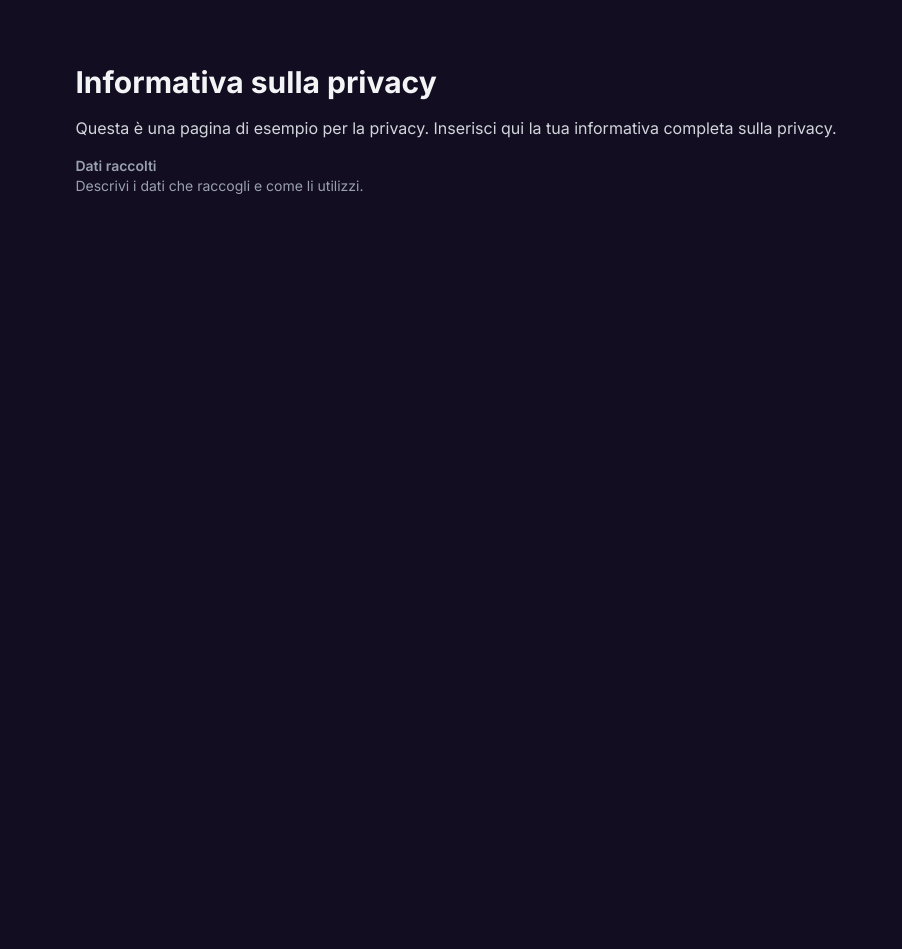
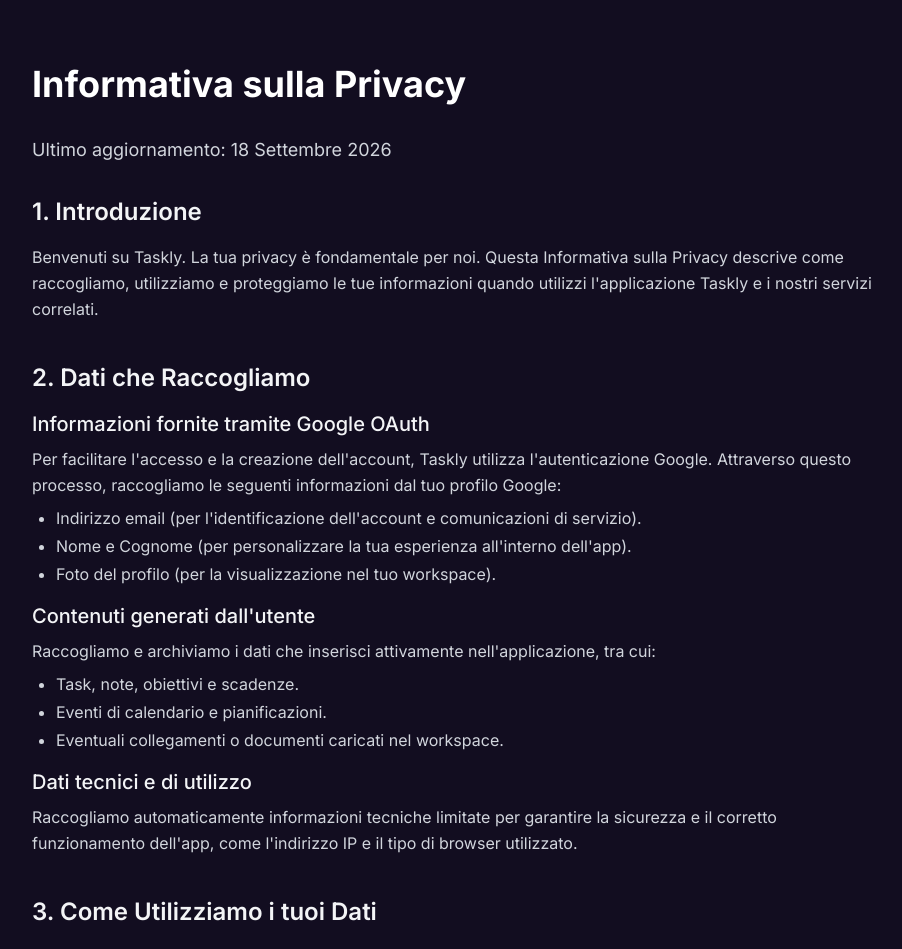
Before and after one commit to gabrieleforestieri0912-lab/Taskly, a Next.js app: page /privacy in a window 1280 px wide. Shown: the top 949 px of the page, without its empty margins (184-1086 px from the left). Before the commit the page ends 800 px from the top, so only its background shows below. Built offline with nearby package versions, Linux system fonts and the light colour scheme; no server answers.

Commit message:
Update landing page hero and privacy policy (sync from ca73625)

```diff
--- a/src/app/privacy/page.tsx
+++ b/src/app/privacy/page.tsx
@@ -1,22 +1,155 @@
 import React from "react";
+import { motion } from "framer-motion";
 
 export const metadata = {
-  title: "Privacy - Taskly",
-  description: "Informativa sulla privacy di Taskly.",
+  title: "Privacy Policy - Taskly",
+  description: "Informativa completa sulla privacy di Taskly.",
 };
 
 export default function PrivacyPage() {
   return (
-    <main className="max-w-4xl mx-auto py-16 px-4">
-      <h1 className="text-3xl font-bold mb-4">Informativa sulla privacy</h1>
-      <p className="text-gray-700 dark:text-gray-300 mb-4">
-        Questa è una pagina di esempio per la privacy. Inserisci qui la tua
-        informativa completa sulla privacy.
-      </p>
-      <section className="text-sm text-gray-600 dark:text-gray-400">
-        <h2 className="font-semibold mt-4">Dati raccolti</h2>
-        <p>Descrivi i dati che raccogli e come li utilizzi.</p>
-      </section>
+    <main className="max-w-4xl mx-auto py-16 px-6">
+      <motion.div
+        initial={{ opacity: 0, y: 20 }}
+        animate={{ opacity: 1, y: 0 }}
+        transition={{ duration: 0.5 }}
+      >
+        <h1 className="text-4xl font-bold mb-8 text-gray-900 dark:text-white">
+          Informativa sulla Privacy
+        </h1>
+
+        <div className="prose prose-slate dark:prose-invert max-w-none">
+          <p className="text-lg text-gray-600 dark:text-gray-300 mb-8">
+            Ultimo aggiornamento: 18 Settembre 2026
+          </p>
+
+          <section className="mb-10">
+            <h2 className="text-2xl font-semibold mb-4 text-gray-800 dark:text-gray-100">
+              1. Introduzione
+            </h2>
+            <p className="text-gray-700 dark:text-gray-300 leading-relaxed">
+              Benvenuti su Taskly. La tua privacy è fondamentale per noi. Questa Informativa sulla Privacy
+              descrive come raccogliamo, utilizziamo e proteggiamo le tue informazioni quando utilizzi l'applicazione
+              Taskly e i nostri servizi correlati.
+            </p>
+          </section>
+
+          <section className="mb-10">
+            <h2 className="text-2xl font-semibold mb-4 text-gray-800 dark:text-gray-100">
+              2. Dati che Raccogliamo
+            </h2>
+            <div className="space-y-4">
+              <div>
+                <h3 className="text-xl font-medium mb-2 text-gray-800 dark:text-gray-100">
+                  Informazioni fornite tramite Google OAuth
+                </h3>
+                <p className="text-gray-700 dark:text-gray-300 leading-relaxed">
+                  Per facilitare l'accesso e la creazione dell'account, Taskly utilizza l'autenticazione Google.
+                  Attraverso questo processo, raccogliamo le seguenti informazioni dal tuo profilo Google:
+                </p>
+                <ul className="list-disc pl-6 mt-2 text-gray-700 dark:text-gray-300 space-y-1">
+                  <li>Indirizzo email (per l'identificazione dell'account e comunicazioni di servizio).</li>
+                  <li>Nome e Cognome (per personalizzare la tua esperienza all'interno dell'app).</li>
+                  <li>Foto del profilo (per la visualizzazione nel tuo workspace).</li>
+                </ul>
+              </div>
+              <div>
+                <h3 className="text-xl font-medium mb-2 text-gray-800 dark:text-gray-100">
+                  Contenuti generati dall'utente
+                </h3>
+                <p className="text-gray-700 dark:text-gray-300 leading-relaxed">
+                  Raccogliamo e archiviamo i dati che inserisci attivamente nell'applicazione, tra cui:
+                </p>
+                <ul className="list-disc pl-6 mt-2 text-gray-700 dark:text-gray-300 space-y-1">
+                  <li>Task, note, obiettivi e scadenze.</li>
+                  <li>Eventi di calendario e pianificazioni.</li>
+                  <li>Eventuali collegamenti o documenti caricati nel workspace.</li>
+                </ul>
+              </div>
+              <div>
+                <h3 className="text-xl font-medium mb-2 text-gray-800 dark:text-gray-100">
+                  Dati tecnici e di utilizzo
+                </h3>
+                <p className="text-gray-700 dark:text-gray-300 leading-relaxed">
+                  Raccogliamo automaticamente informazioni tecniche limitate per garantire la sicurezza
+                  e il corretto funzionamento dell'app, come l'indirizzo IP e il tipo di browser utilizzato.
+                </p>
+              </div>
+            </div>
+          </section>
+
+          <section className="mb-10">
+            <h2 className="text-2xl font-semibold mb-4 text-gray-800 dark:text-gray-100">
+              3. Come Utilizziamo i tuoi Dati
+            </h2>
+            <p className="text-gray-700 dark:text-gray-300 leading-relaxed mb-4">
+              Utilizziamo le informazioni raccolte per i seguenti scopi:
+            </p>
+            <ul className="list-disc pl-6 text-gray-700 dark:text-gray-300 space-y-2">
+              <li><strong>Fornitura del Servizio:</strong> Creazione e gestione del tuo account, sincronizzazione dei tuoi dati tra i dispositivi e gestione del workspace.</li>
+              <li><strong>Personalizzazione:</strong> Adattare l'interfaccia e le funzionalità in base alle tue preferenze.</li>
+              <li><strong>Sicurezza:</strong> Prevenire frodi, abusi e garantire l'integrità dei dati.</li>
+              <li><strong>Miglioramento del Prodotto:</strong> Analizzare l'utilizzo aggregato dell'app per sviluppare nuove funzionalità e ottimizzare quelle esistenti.</li>
+            </ul>
+          </section>
+
+          <section className="mb-10">
+            <h2 className="text-2xl font-semibold mb-4 text-gray-800 dark:text-gray-100">
+              4. Condivisione e Protezione dei Dati
+            </h2>
+            <p className="text-gray-700 dark:text-gray-300 leading-relaxed mb-4">
+              <strong>Non vendiamo, noleggiamo né scambiamo i tuoi dati personali con terze parti per scopi di marketing.</strong>
+            </p>
+            <p className="text-gray-700 dark:text-gray-300 leading-relaxed mb-4">
+              Condividiamo i tuoi dati esclusivamente con i nostri fornitori di servizi infrastrutturali che
+              operano come responsabili del trattamento, tra cui:
+            </p>
+            <ul className="list-disc pl-6 text-gray-700 dark:text-gray-300 space-y-2">
+              <li><strong>Google Cloud Platform:</strong> Per l'hosting, l'autenticazione OAuth e i servizi di database.</li>
+              <li><strong>Supabase:</strong> Per la gestione del database in tempo reale e l'autenticazione.</li>
+              <li><strong>Vercel:</strong> Per il deployment e l'hosting della nostra applicazione web.</li>
+            </ul>
+          </section>
+
+          <section className="mb-10">
+            <h2 className="text-2xl font-semibold mb-4 text-gray-800 dark:text-gray-100">
+              5. I tuoi Diritti (GDPR)
+            </h2>
+            <p className="text-gray-700 dark:text-gray-300 leading-relaxed mb-4">
+              In conformità al Regolamento Generale sulla Protezione dei Dati (GDPR), hai i seguenti diritti:
+            </p>
+            <ul className="list-disc pl-6 text-gray-700 dark:text-gray-300 space-y-2">
+              <li><strong>Diritto di Accesso:</strong> Puoi richiedere una copia dei tuoi dati personali.</li>
+              <li><strong>Diritto di Rettifica:</strong> Puoi aggiornare o correggere i tuoi dati in qualsiasi momento.</li>
+              <li><strong>Diritto alla Cancellazione:</strong> Puoi richiedere la rimozione completa dei tuoi dati dai nostri sistemi ("diritto all'oblio").</li>
+              <li><strong>Diritto alla Portabilità:</strong> Puoi richiedere l'esportazione dei tuoi dati in un formato leggibile.</li>
+            </ul>
+          </section>
+
+          <section className="mb-10">
+            <h2 className="text-2xl font-semibold mb-4 text-gray-800 dark:text-gray-100">
+              6. Modifiche all'Informativa
+            </h2>
+            <p className="text-gray-700 dark:text-gray-300 leading-relaxed">
+              Ci riserviamo il diritto di aggiornare questa Informativa sulla Privacy. Qualsiasi modifica
+              significativa sarà comunicata tramite l'applicazione o via email all'indirizzo associato al tuo account.
+            </p>
+          </section>
+
+          <section className="mb-10">
+            <h2 className="text-2xl font-semibold mb-4 text-gray-800 dark:text-gray-100">
+              7. Contatti
+            </h2>
+            <p className="text-gray-700 dark:text-gray-300 leading-relaxed">
+              Per domande relative a questa informativa o per esercitare i tuoi diritti, puoi contattarci all'indirizzo:
+              <br />
+              <a href="mailto:support@taskly-productivity.vercel.app" className="text-blue-600 dark:text-blue-400 underline">
+                support@taskly-productivity.vercel.app
+              </a>
+            </p>
+          </section>
+        </div>
+      </motion.div>
     </main>
   );
 }
--- a/src/components/Hero.tsx
+++ b/src/components/Hero.tsx
@@ -10,63 +10,15 @@
 function Hero({ onStart, onDiscover }) {
   return (
     <section className="relative flex min-h-[115vh] flex-col items-center justify-start overflow-hidden pt-28">
-      {/* Video background */}
-      <video
-        autoPlay
-        loop
-        muted
-        playsInline
-        className="absolute inset-0 h-full w-full object-cover"
-        aria-hidden="true"
-      >
-        <source src={HERO_VIDEO_URL} type="video/mp4" />
-      </video>
-
-      {/* Blend overlays: tint the video and fade it into the page */}
-      <div className="absolute inset-0 bg-black/45 dark:bg-black/55" aria-hidden="true" />
-      <div
-        className="absolute inset-0 bg-gradient-to-b from-black/20 via-black/5 to-transparent"
-        aria-hidden="true"
-      />
-      <div
-        className="absolute inset-x-0 top-0 h-40 bg-gradient-to-b from-black/90 to-transparent"
-        aria-hidden="true"
-      />
-      {/* Bottom fade that blends the video into the next section */}
-      <div
-        className="absolute inset-x-0 bottom-0 h-72 bg-gradient-to-t from-white via-white/40 to-transparent dark:from-[#0a0a0a] dark:via-[#0a0a0a]/50"
-        aria-hidden="true"
-      />
-
       {/* Hero content */}
       <div className="relative z-10 mx-auto mt-0 flex w-full max-w-[900px] flex-col items-center px-6 text-center">
-        {/* Soft dark scrim behind text: keeps white text legible on the
-            always-dark video without harsh edges, whatever the app theme. */}
-        <div
-          className="pointer-events-none absolute inset-0 -z-10 bg-[radial-gradient(ellipse_at_center,rgba(0,0,0,0.35),transparent_75%)]"
-          aria-hidden="true"
-        />
         <motion.div
           initial={{ opacity: 0, y: 24 }}
           animate={{ opacity: 1, y: 0 }}
           transition={{ duration: 0.7, ease: [0.16, 1, 0.3, 1] }}
           className="flex flex-col items-center"
         >
-          {/* Tagline pill */}
-            <div
-              className="mb-8 inline-flex h-[38px] items-center gap-2.5 rounded-[10px] border px-3 font-inter text-sm font-medium text-white shadow-[0_0_22px_rgba(123,57,252,0.28)]"
-              style={{
-                background: "rgba(85, 80, 110, 0.4)",
-                backdropFilter: "blur(12px)",
-                WebkitBackdropFilter: "blur(12px)",
-                borderColor: "rgba(164, 132, 215, 0.5)",
-              }}
-            >
-              <Sparkles className="h-4 w-4 text-[#a67cff]" />
-              <span>Taskly v3.2 è disponibile</span>
-            </div>
-
-            {/* Headline */}
+          {/* Headline */}
             <h1 className="font-inter text-5xl font-extrabold leading-[1.05] tracking-[-0.035em] text-white drop-shadow-[0_2px_24px_rgba(123,57,252,0.25)] sm:text-7xl lg:text-[72px]">
               Organizza il tuo lavoro,{" "}
               <span className="bg-gradient-to-r from-[#a67cff] to-[#7b39fc] bg-clip-text text-transparent">
```
